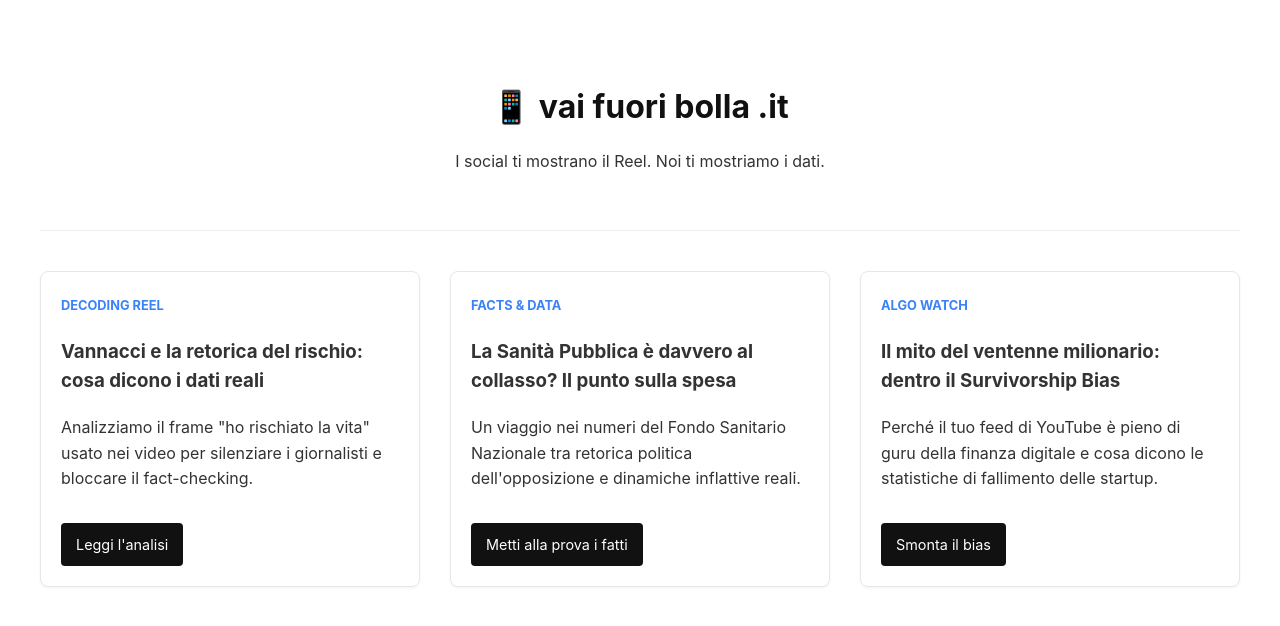
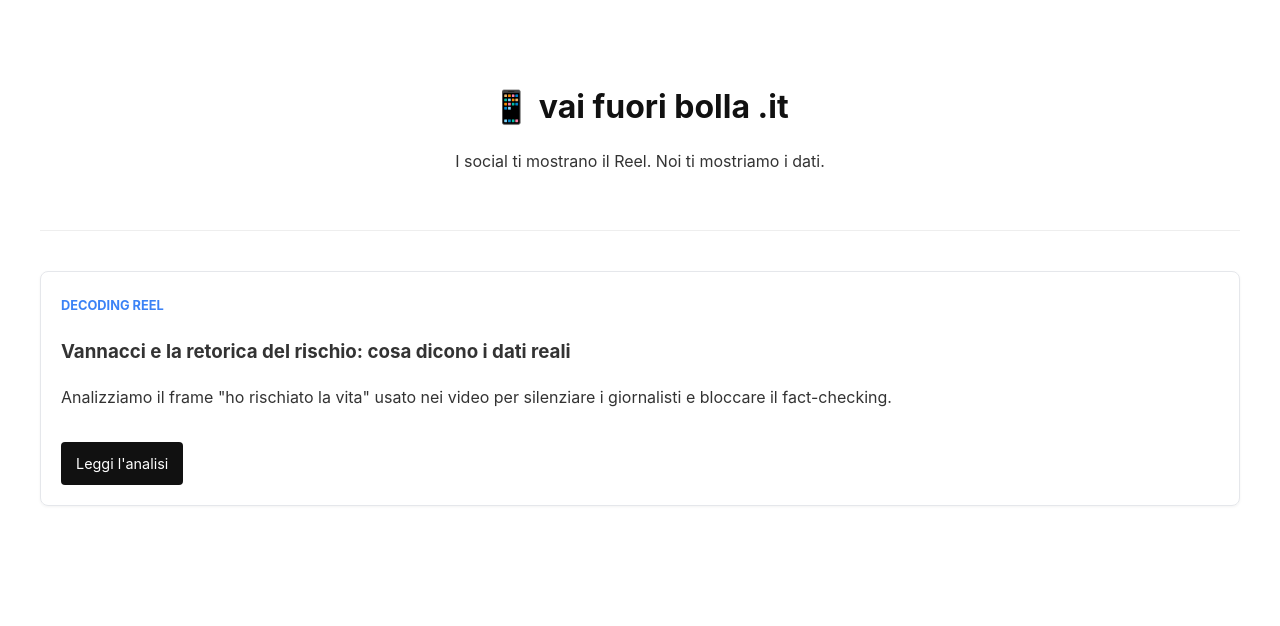
Before and after one commit to mwzero/vaifuoribolla.it, a Jekyll site: the page index.html, which Jekyll copies as it is, in a window 1280 px wide. Shown: the top 626 px of the page. Built offline with Jekyll 4.4.1, drawn with Linux system fonts in a browser that asks for light colours.

Commit message:
Update index.html

```diff
--- a/index.html
+++ b/index.html
@@ -29,24 +29,26 @@
                 <span class="category">Decoding Reel</span>
                 <h3>Vannacci e la retorica del rischio: cosa dicono i dati reali</h3>
                 <p>Analizziamo il frame "ho rischiato la vita" usato nei video per silenziare i giornalisti e bloccare il fact-checking.</p>
-                <a href="./content/blog/2026-06-08-caso-vannacci.md" class="btn">Leggi l'analisi</a>
+                <a href="./blog/caso-vannacci/" class="btn">Leggi l'analisi</a>
             </div>
 
-            <!-- Card 2: Schlein -->
+            <!-- Card 2: Schlein
             <div class="card">
                 <span class="category">Facts & Data</span>
                 <h3>La Sanità Pubblica è davvero al collasso? Il punto sulla spesa</h3>
                 <p>Un viaggio nei numeri del Fondo Sanitario Nazionale tra retorica politica dell'opposizione e dinamiche inflattive reali.</p>
                 <a href="./content/blog/2026-06-08-dati-sanita-schlein.md" class="btn">Metti alla prova i fatti</a>
             </div>
+            -->
 
-            <!-- Card 3: Guru -->
+            <!-- Card 3: Guru
             <div class="card">
                 <span class="category">Algo Watch</span>
                 <h3>Il mito del ventenne milionario: dentro il Survivorship Bias</h3>
                 <p>Perché il tuo feed di YouTube è pieno di guru della finanza digitale e cosa dicono le statistiche di fallimento delle startup.</p>
                 <a href="./content/blog/2026-06-08-guru-finanza-social.md" class="btn">Smonta il bias</a>
             </div>
+            -->
         </div>
     </main>
 
```
